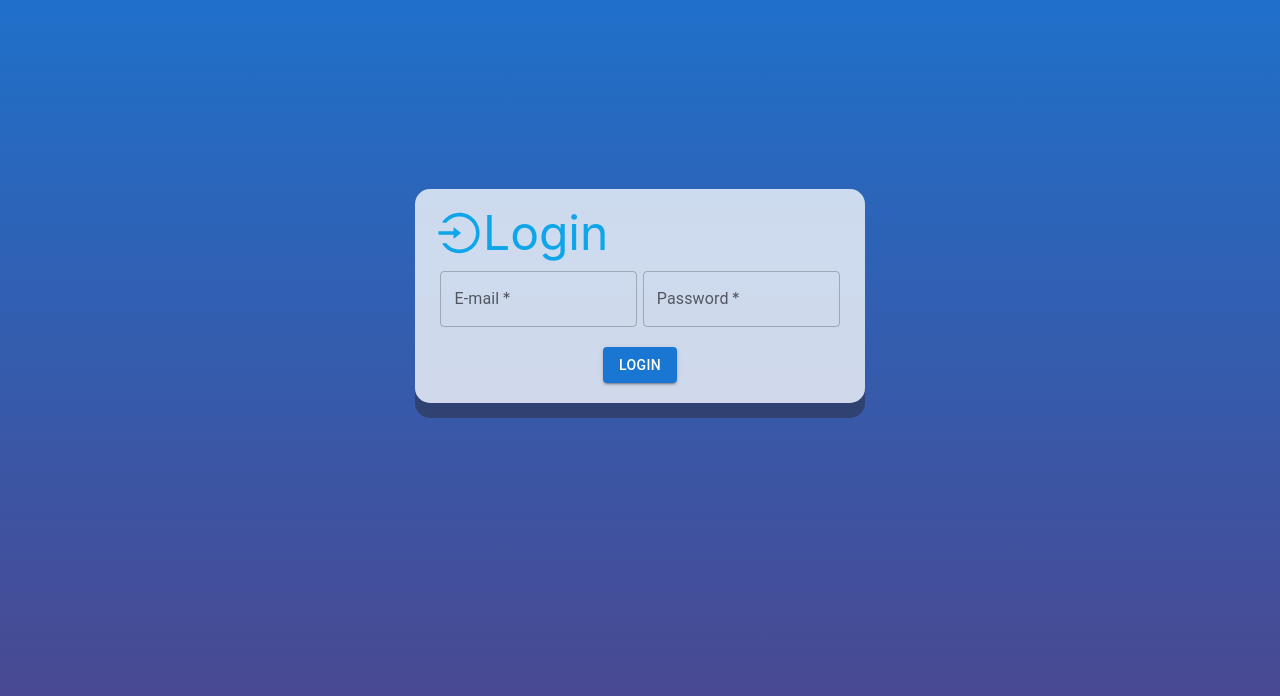
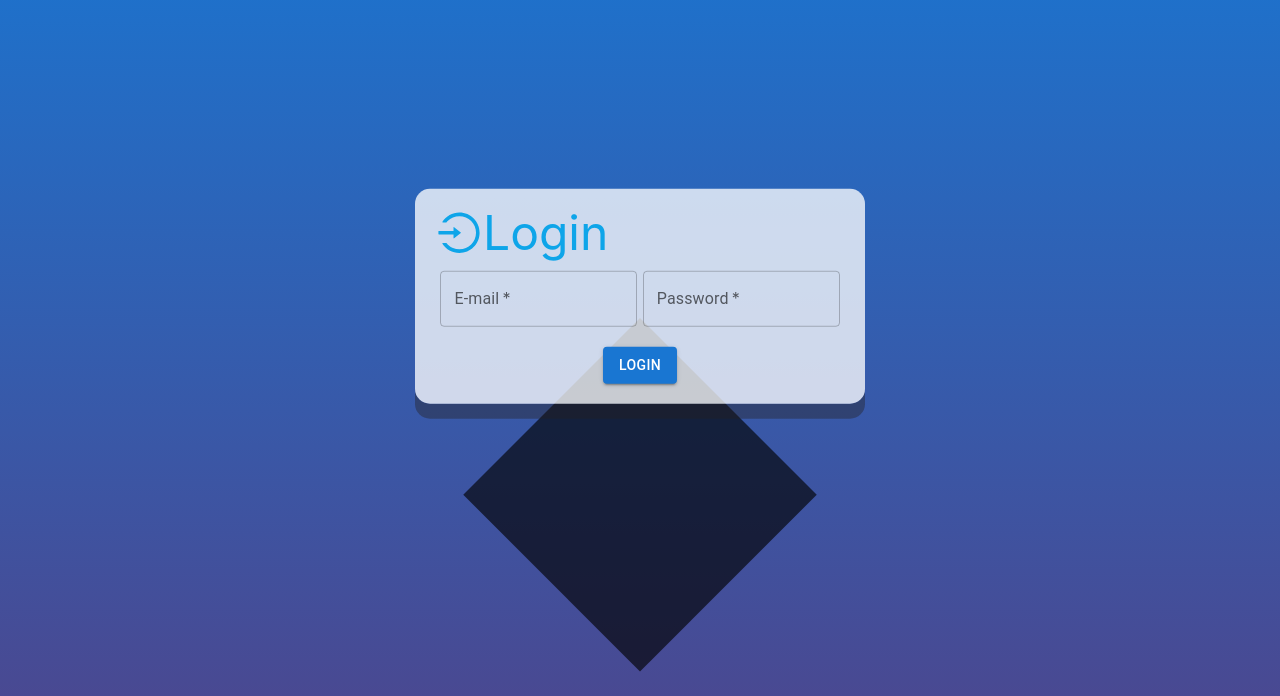
Before and after one commit to felipeluis223/SystemLogin, a JavaScript app: page / in a window 1280 px wide. Shown: the part 104-800 px from the top of the page. Built offline with nearby package versions, Linux system fonts and the light colour scheme; the HTML template or start-up script is replaced by a standard one.

Commit message:
efeito na pagina

```diff
--- a/src/App.js
+++ b/src/App.js
@@ -1,8 +1,10 @@
 import Login from './components/login'
+import './index.css';
 
 function App() {
   return (
     <div className="App">
+     <div className="bg-black absolute lineLogin"></div>
      <Login />
     </div>
   );
--- a/src/components/login.js
+++ b/src/components/login.js
@@ -6,7 +6,7 @@ import './styles/login.css'
 
 function Login(){
     return (
-        <div className="containerLogin flex justify-center flex-wrap">
+        <div className="containerLogin flex justify-center flex-wrap absolute">
 
         	<div className="w-[100%] flex flex-row mb-3.5 text-5xl text-sky-500">
         	<AiOutlineLogin />
--- a/src/components/styles/login.css
+++ b/src/components/styles/login.css
@@ -3,6 +3,9 @@
 @tailwind utilities;
 .containerLogin{
     background: rgba(255, 255, 255, 0.765);
+    top: 50%;
+    left: 50%;
+   	transform: translate(-50%, -50%);
     width: 450px;
     padding: 20px;
     border-radius: 15px;
--- a/src/index.css
+++ b/src/index.css
@@ -15,3 +15,27 @@ body{
   justify-content: center;
   align-items: center;
 }
+
+.lineLogin{
+  width: 250px;
+  height: 250px;
+  transition: width 2s linear 1s;
+  transform: rotate(45deg);
+  transform-origin: left top;
+  transition-duration: 8s;
+  animation: containerBlack 8s infinite;
+}
+@keyframes containerBlack {
+  0%{
+    top: 60%;
+  }
+  50% {
+    background: transparent;
+   top: 40%;
+  }
+
+  100%{
+    top: 60%;
+  }
+
+}
```
